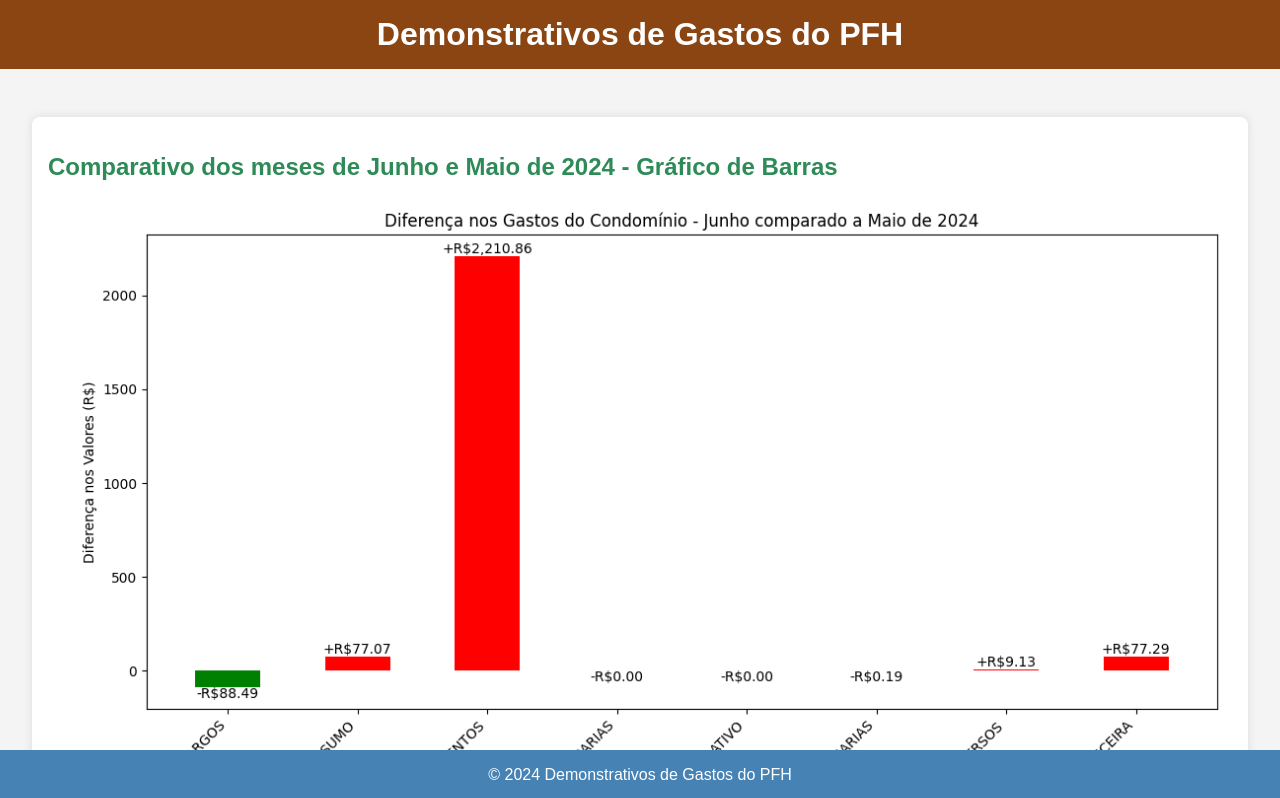
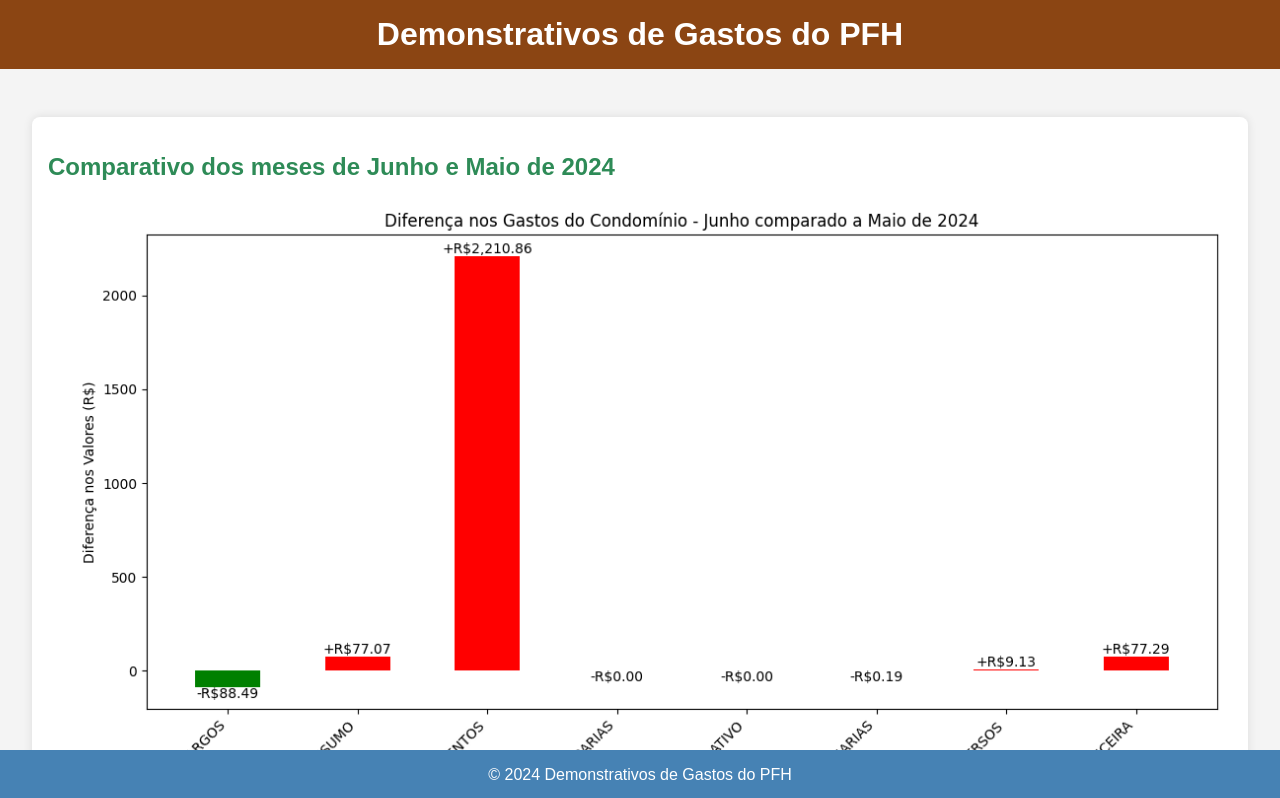
Before and after one commit to jprtecnico/demonstrativosgastospfh.github.io, a plain HTML site: page index.html in a window 1280 px wide. Shown: the top 798 px of the page. Drawn offline with Linux system fonts and the light colour scheme.

Commit message:
update label comparativo junho maio 2024

```diff
--- a/index.html
+++ b/index.html
@@ -12,7 +12,7 @@
     </header>
     <main>
         <section>
-            <h2>Comparativo dos meses de Junho e Maio de 2024 - Gráfico de  Barras</h2>
+            <h2>Comparativo dos meses de Junho e Maio de 2024</h2>
             <img src="colunas_comparativo_maio_junho_2024.png" alt="Comparativo dos meses Junho e Maio de 2024 - Gráfico de  Barras">
         </section>
         <section>
```
